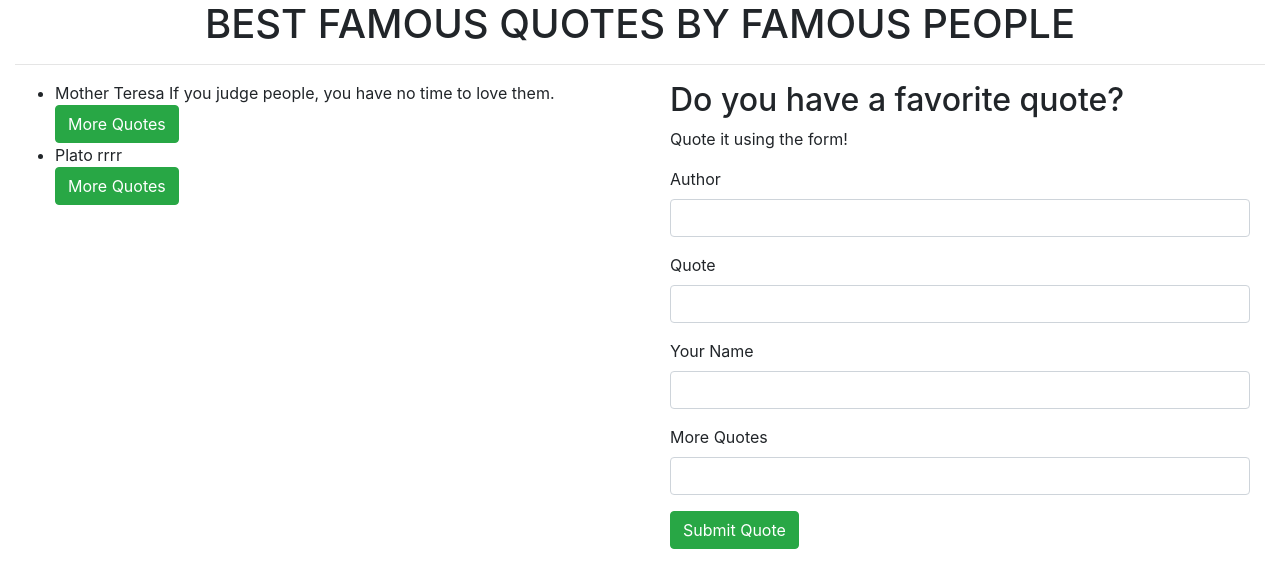
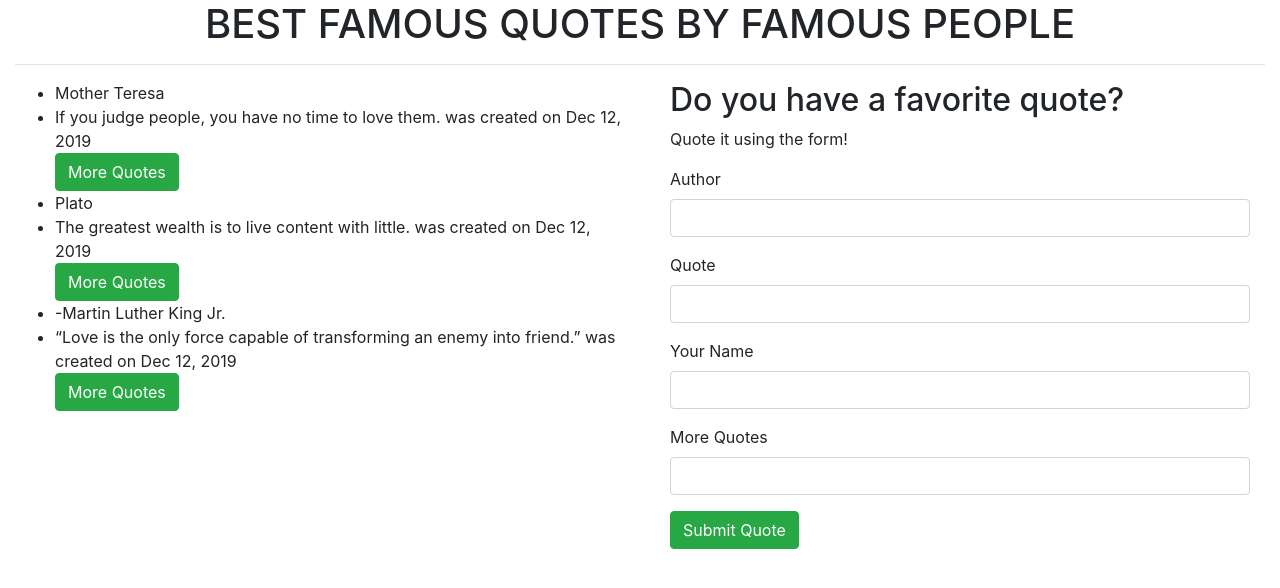
Before and after one commit to peterndungukamau/Quotes-App, an Angular app: page / in a window 1280 px wide. Shown: the top 588 px of the page. Built offline with nearby package versions, Linux system fonts and the light colour scheme.

Commit message:
add font-awesome

```diff
--- a/package.json
+++ b/package.json
@@ -20,6 +20,7 @@
     "@angular/platform-browser-dynamic": "~8.2.11",
     "@angular/router": "~8.2.11",
     "bootstrap": "^4.3.1",
+    "font-awesome": "^4.7.0",
     "popper": "^1.0.1",
     "rxjs": "~6.4.0",
     "tslib": "^1.10.0",
--- a/src/app/app.module.ts
+++ b/src/app/app.module.ts
@@ -7,13 +7,15 @@ import { AppComponent } from './app.component';
 import { QuoteComponent } from './quote/quote.component';
 import { QuoteDetailsComponent } from './quote-details/quote-details.component';
 import { QuoteFormComponent } from './quote-form/quote-form.component';
+import { HighlightDirective } from './highlight.directive';
 
 @NgModule({
   declarations: [
     AppComponent,
     QuoteComponent,
     QuoteDetailsComponent,
-    QuoteFormComponent
+    QuoteFormComponent,
+    HighlightDirective
   ],
   imports: [
     BrowserModule,
--- /dev/null
+++ b/src/app/highlight.directive.ts
@@ -0,0 +1,14 @@
+import { Directive, ElementRef } from '@angular/core';
+
+@Directive({
+  selector: '[appHighlight]'
+})
+export class HighlightDirective {
+
+
+
+  constructor(private elem:ElementRef) {
+  this.elem.nativeElement.style.backgroundColor="green"
+  }
+
+}
--- a/src/app/quote-details/quote-details.component.html
+++ b/src/app/quote-details/quote-details.component.html
@@ -1,2 +1,5 @@
 <p>{{quote.more}}</p>
+<em><p>The Quote was submitted by:  {{quote.submitter}}</p></em>
+<span>{{quote.upvote}}</span><button (click)='quoteUpvote()'>Upvote quote</button>
+<span>{{quote.downvote}}</span><button (click)='quoteDownvote()'>Downvote quote</button>
 <button (click)='quoteDelete(true)'>Delete quote</button>
--- a/src/app/quote-details/quote-details.component.ts
+++ b/src/app/quote-details/quote-details.component.ts
@@ -16,6 +16,13 @@ export class QuoteDetailsComponent implements OnInit {
   quoteDelete(read:boolean){
    this.isRead.emit(read);
   }
+  quoteUpvote(){
+   this.quote.upvote += 1
+  }
+
+  quoteDownvote(){
+    this.quote.downvote += 1
+   }
   constructor() { }
 
   ngOnInit() {
--- a/src/app/quote-form/quote-form.component.ts
+++ b/src/app/quote-form/quote-form.component.ts
@@ -8,7 +8,8 @@ import { Quote } from '../quote';
 })
 export class QuoteFormComponent implements OnInit {
 
-  newQuote = new Quote("","","","");
+  newQuote = new Quote("","","","",0,0
+  );
   @Output() addQuote = new EventEmitter<Quote>();
 
   submitQuote(){
--- a/src/app/quote.ts
+++ b/src/app/quote.ts
@@ -1,7 +1,7 @@
 export class Quote {
 showMore: boolean;
 constructor(
-    public author: string,public quote: string,public  submitter: string,public more: string)
+    public author: string,public quote: string,public  submitter: string,public more: string,public upvote: number,public downvote: number,public publishDate: Date)
 {
    this.showMore=false;
 }
--- a/src/app/quote/quote.component.html
+++ b/src/app/quote/quote.component.html
@@ -4,8 +4,9 @@
 <div class="row">
     <div class="col-md-6">
 <ul>
-<div *ngFor='let quote of quotes;let i = index'>
-<li>{{quote.author}} {{quote.quote}}</li>
+<div  *ngFor='let quote of quotes;let i = index'>
+<li>{{ quote.author }}</li>
+<li>{{quote.quote}} was created on {{quote.publishDate|date}}</li>
 <button (click)='toggleDetails(i)' class="btn btn-success">More Quotes</button>
 <app-quote-details *ngIf='quote.showMore' [quote]='quote' (isRead) = 'deleteQuote($event,i)'></app-quote-details>
 </div>
--- a/src/app/quote/quote.component.ts
+++ b/src/app/quote/quote.component.ts
@@ -8,8 +8,9 @@ import { Quote } from '../quote'
 })
 export class QuoteComponent implements OnInit {
   quotes: Quote[] = [
-   new Quote ('Mother Teresa', 'If you judge people, you have no time to love them.', 'Peter', 'another quote from Teresa'),
-    new Quote ('Plato', 'rrrr', 'Paswell', 'another quote from Plato'),
+   new Quote ('Mother Teresa', 'If you judge people, you have no time to love them.', 'Peter', 'Spread love everywhere you go. Let no one ever come to you without leaving happier.', 0, 0, new Date(2019,11,12)),
+    new Quote ('Plato', 'The greatest wealth is to live content with little.', 'Paswell', 'There are two things a person should never be angry at, what they can help, and what they cannot.', 0, 0, new Date(2019,11,12)),
+    new Quote ('-Martin Luther King Jr.', '“Love is the only force capable of transforming an enemy into friend.” ', 'Teka', '“Only in the darkness can you see the stars.”', 0, 0, new Date(2019,11,12)),
   ];
 
   addNewQuote(quote){
@@ -19,7 +20,7 @@ export class QuoteComponent implements OnInit {
 
   deleteQuote(isRead, index){
   if (isRead){
-  let toDelete = confirm(`Are You sure you want to delete ${this.quotes[index].author}?`)
+  let toDelete = confirm(`Are You sure you want to delete quotes from ${this.quotes[index].author}?`)
 
   if (toDelete){
     this.quotes.splice(index, 1)
--- a/src/styles.css
+++ b/src/styles.css
@@ -1 +1,2 @@
-@import "~bootstrap/dist/css/bootstrap.css"
+@import "~bootstrap/dist/css/bootstrap.css";
+@import "~font-awesome/css/font-awesome.css";
```
Also changed, not shown: src/app/quote-form/quote-form.component.html (line endings or trailing spaces), 2 other files (tests, documents, lock files or other folders).
